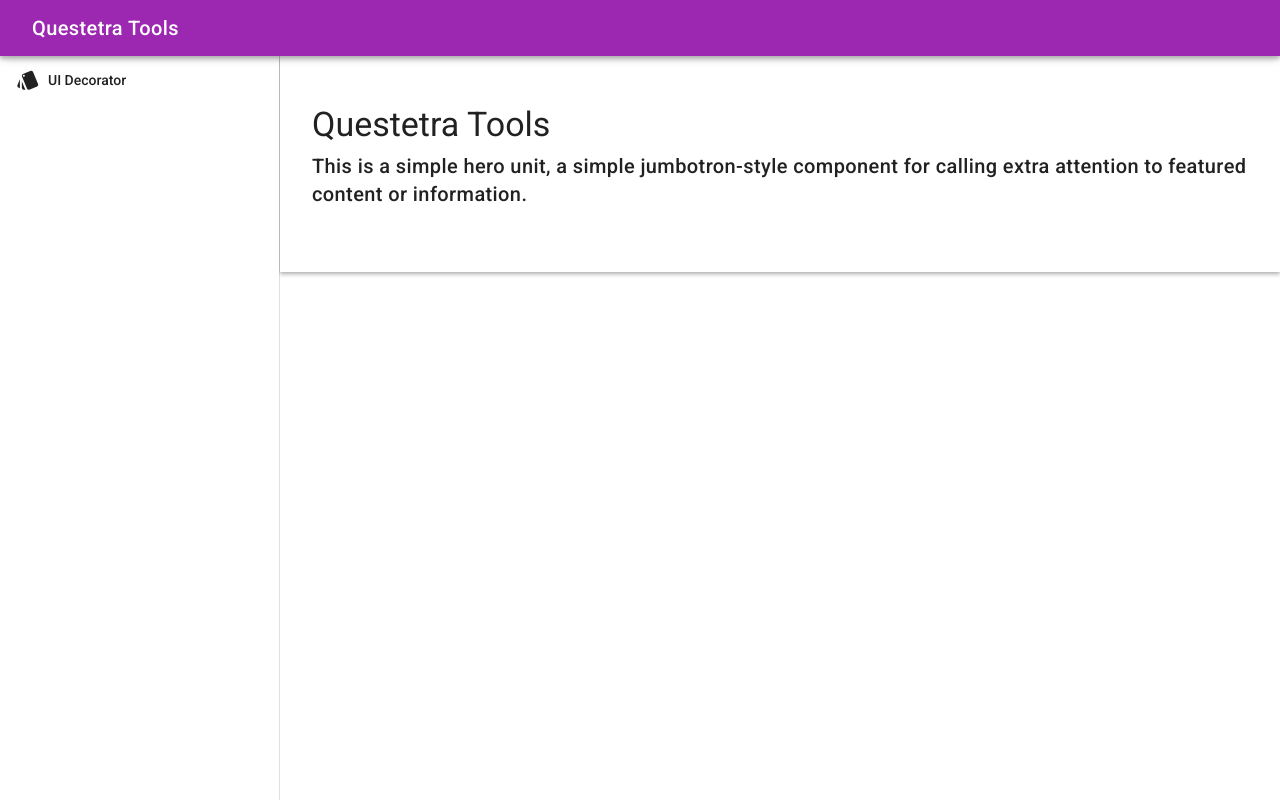
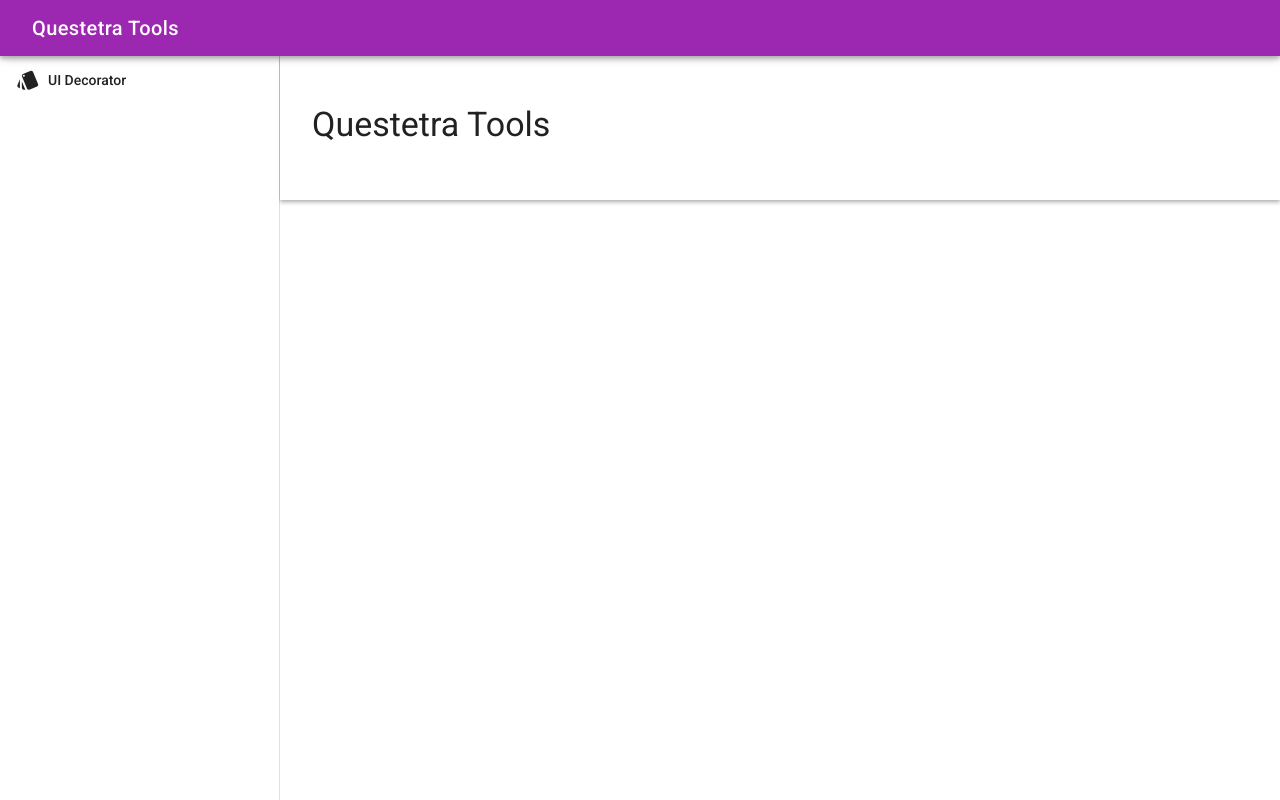
Before and after one commit to Questetra/tools, a website: page src/html/index.pug in a window 1280 px wide. Drawn offline with nearby package versions, Linux system fonts and the light colour scheme; files that its build step writes are made by us from their sources; files whose address does not match are found by name.

Commit message:
top 修正

```diff
--- a/src/html/index.pug
+++ b/src/html/index.pug
@@ -33,8 +33,8 @@ html(lang="en")
       div.jumbotron
         h1.display-4
           |Questetra Tools
-        p.lead
-          |This is a simple hero unit, a simple jumbotron-style component for calling extra attention to featured content or information.
+        //p.lead
+        //  |This is a simple hero unit, a simple jumbotron-style component for calling extra attention to featured content or information.
       div.container-fluid
         div.row
           div.col
```
Also changed, not shown: docs/index.html.
